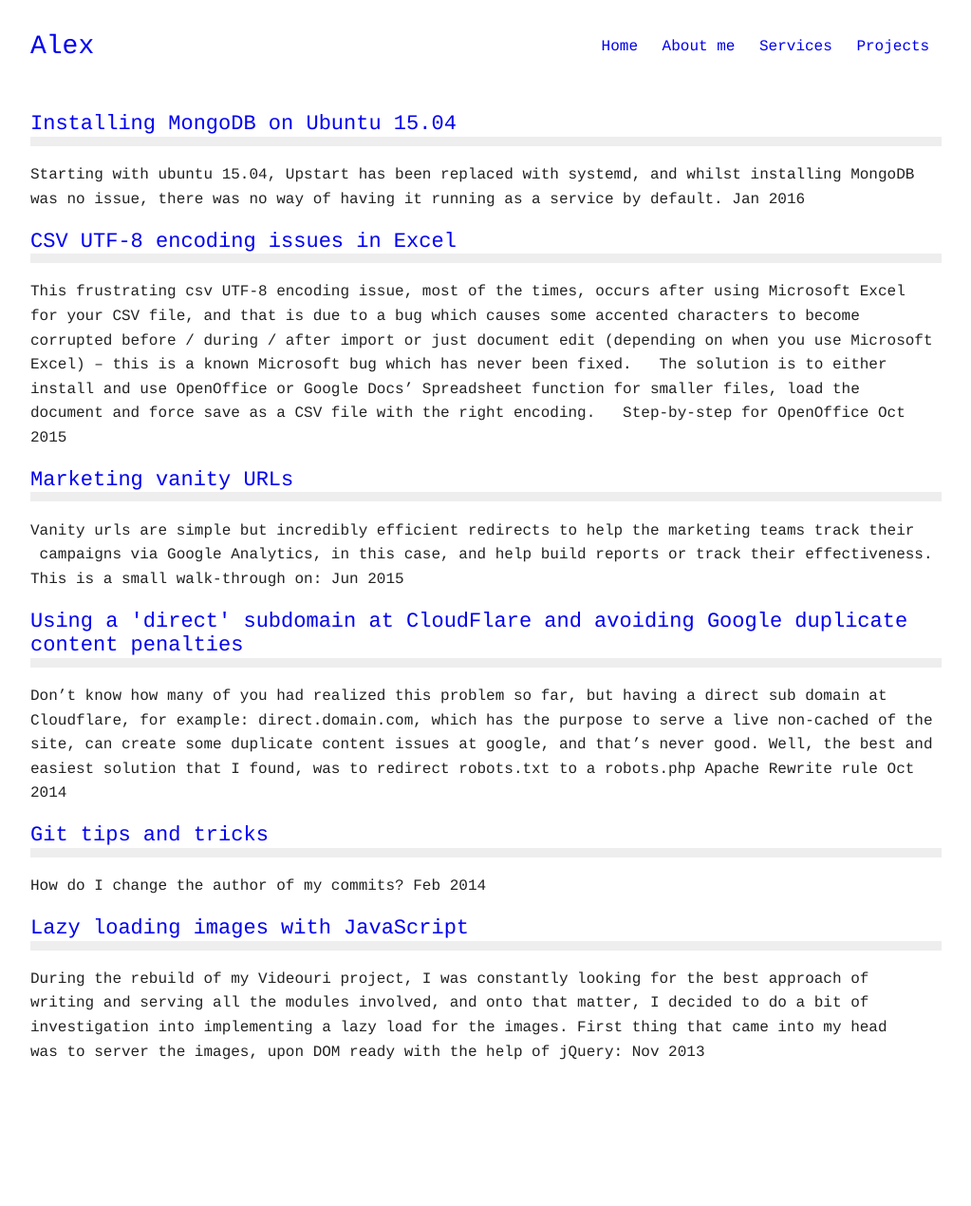
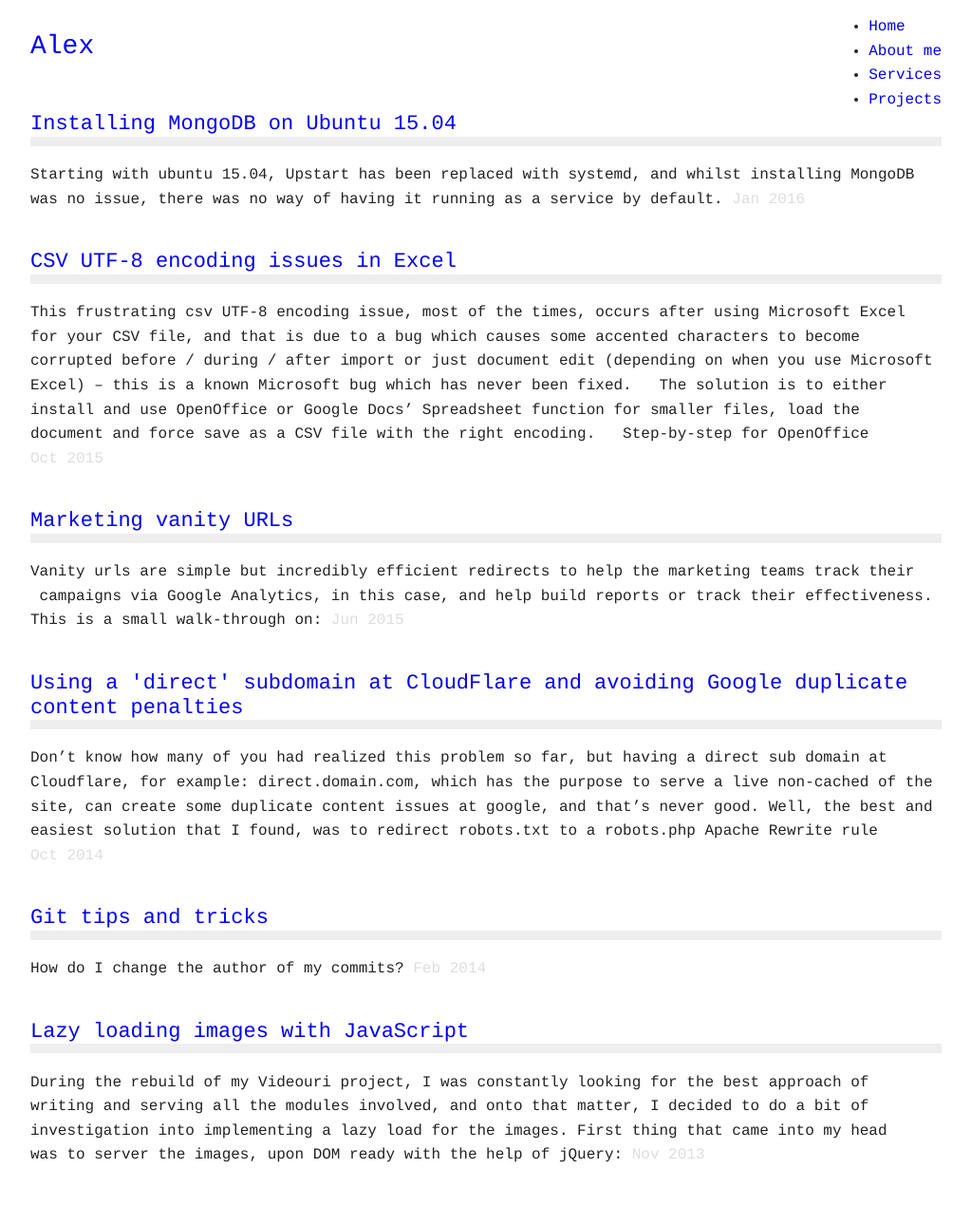
Before and after one commit to w0rldart/w0rldart.com, a Jekyll site: the page built from index.html, in a window 1280 px wide. Shown: the whole page at 95% size, without its empty margins (128-1151 px from the left). Built offline with Jekyll 4.4.1, drawn with Linux system fonts in a browser that asks for light colours; before the commit the page ends 1137 px from its top, so only the background shows below that.

Commit message:
Styling fixes for posts and navbar

```diff
--- a/_sass/_header.scss
+++ b/_sass/_header.scss
@@ -12,7 +12,7 @@
         justify-content: center;
     }
 
-    ul.navbar-list {
+    nav.navbar-list {
         flex: 0 0 auto;
         margin: 0;
         text-align: left;
--- a/_sass/_posts.scss
+++ b/_sass/_posts.scss
@@ -1,4 +1,8 @@
-.posts {}
+.posts {
+    .post {
+        margin-bottom: 40px;
+    }
+}
 
 .post {
     .title {
@@ -13,15 +17,11 @@
         }
     }
 
-    .body {
-        p {
-            // text-align: justify;
-
-            info {
-                display: inline;
-                color: #ddd;
-                white-space: nowrap;
-            }
+    p {
+        info {
+            display: inline;
+            color: #ddd;
+            white-space: nowrap;
         }
     }
 }
```
